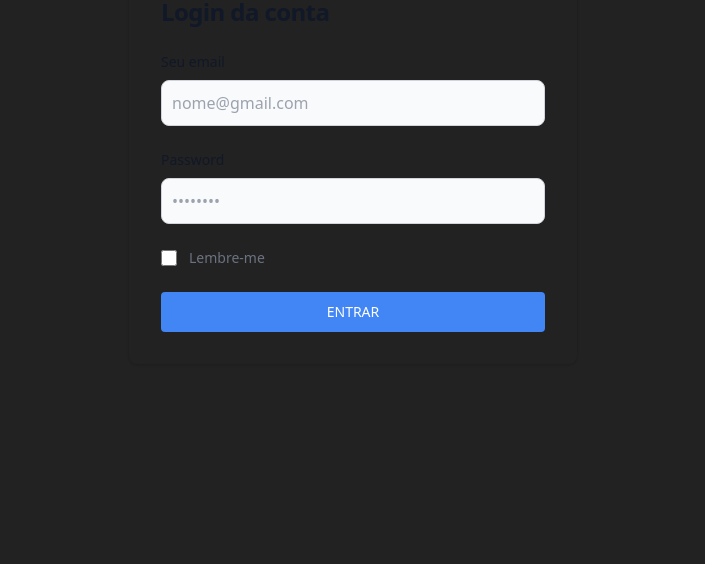
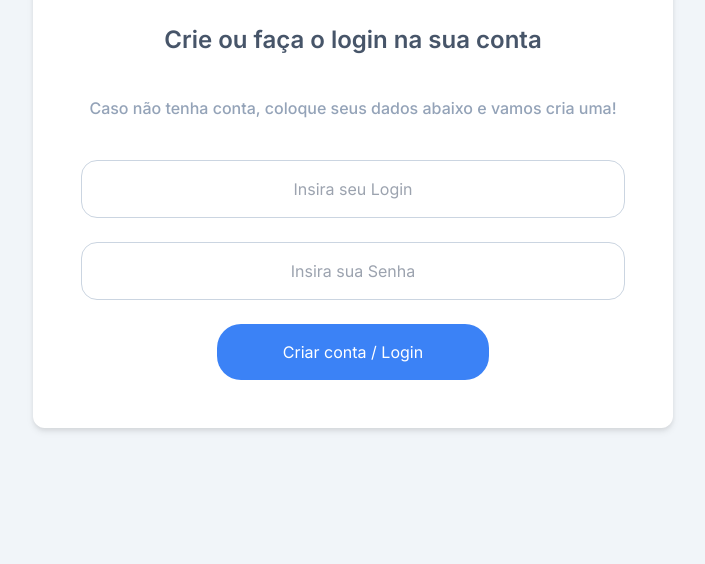
Before and after one commit to Drei08/frontend-guessnumber, a website built with Vite: page src/login.html in a window 1280 px wide. Shown: the part 236-800 px from the top of the page, without its empty margins (287-992 px from the left). Built offline with nearby package versions, Linux system fonts and the light colour scheme.

Commit message:
feat: update login.html

```diff
--- a/src/css/style.css
+++ b/src/css/style.css
@@ -8,22 +8,6 @@
 }
 
 body{
-    background: #222;
-    color: #fff;
-    padding: 2rem 27rem;
+  font-family: "Inter", sans-serif;
 
 }
-
-
-h1{
-    font-size: 3rem;
-}
-
-h2{
-    font-size: 1.25rem;
-}
-
-
-.toast__error{
-  background: rgb(248, 64, 64) !important;
-}
--- a/src/index.html
+++ b/src/index.html
@@ -15,10 +15,10 @@
     <link rel="stylesheet" type="text/css" href="https://cdn.jsdelivr.net/npm/toastify-js/src/toastify.min.css">
   </head>
   <body class="h-[100vh] min-h-screen flex flex-col items-center px-4 dark:bg-gray-222 text-white text-center mt-10">
-    <h1>Palavras Divinas</h1>
-    <h2 class="mt-7" id="versiculos"></h2>
+    <h1 class="bg-black">Palavras Divinas</h1>
+    <h2 class="mt-7 bg-black" id="versiculos"></h2>
     <button type="submit"
-      class="border border-white px-6 py-2 rounded-md hover:bg-white hover:text-gray-900 transition mt-10"
+      class="bg-black border border-white px-6 py-2 rounded-md hover:bg-white hover:text-gray-900 transition mt-10"
       onclick="fetchData()">Gerar</button>
   </body>
   <script type="text/javascript" src="https://cdn.jsdelivr.net/npm/toastify-js"></script>
--- /dev/null
+++ b/src/js/backup.js
@@ -0,0 +1,90 @@
+//LOGIN
+
+const login = async (login) => {
+
+  event.preventDefault();
+
+  const formData = new FormData(event.target);
+  const email = formData.get("email");
+  const password = formData.get("password");
+
+  localStorage.removeItem("user");
+
+  const bodyString = JSON.stringify({
+      email,
+      password,
+    })
+
+  const res = await fetch(`${import.meta.env.VITE_BACKEND_URL}/user/auth`, {
+    method: "POST",
+    headers: {
+      "content-type": "application/json",
+    },
+    body: bodyString,
+  });
+
+  const responseMessage = await res.json();
+  console.log(responseMessage);
+
+  if(res?.status === 200) {
+    Toastify({
+      text: responseMessage?.message ?? "Login com Sucesso!",
+      className: "info",
+    }).showToast();
+
+    setTimeout(() => {
+      localStorage.setItem("user", bodyString);
+      window.location.href = "/";
+    }, 1000);
+
+  }
+  else {
+    Toastify({
+      text: responseMessage?.message ?? "Dados Errados!",
+      className: "toast__error",
+    }).showToast();
+  }
+};
+
+window.login = login;
+
+
+
+
+//MAIN
+
+const tagVersiculos = document.getElementById("versiculos");
+console.log("META", import.meta.env);
+
+const fetchData = async () => {
+  console.log("META", import.meta.env);
+  const res = await fetch(`${import.meta.env.VITE_BACKEND_URL}/versiculos`);
+  const data = await res.json();
+
+  tagVersiculos.textContent = data.versiculos.texto;
+
+  console.log(data.versiculos.texto);
+};
+
+window.onload =  async () => {
+  if (!localStorage.getItem("user")) {
+    window.location.href = "/login.html";
+  }
+
+  const bodyString = localStorage.getItem("user");
+
+  const res = await fetch(`${import.meta.env.VITE_BACKEND_URL}/user/auth`, {
+    method: "POST",
+    headers: {
+      "content-type": "application/json",
+    },
+    body: bodyString,
+  });
+
+  if(res?.status !== 200) {
+    window.location.href = "/login";
+  }
+
+};
+
+window.fetchData = fetchData;
--- a/src/js/login.js
+++ b/src/js/login.js
@@ -1,47 +1,6 @@
-const login = async (login) => {
-
+const criarConta = (event) => {
   event.preventDefault();
-
-  const formData = new FormData(event.target);
-  const email = formData.get("email");
-  const password = formData.get("password");
-
-  localStorage.removeItem("user");
-
-  const bodyString = JSON.stringify({
-      email,
-      password,
-    })
-
-  const res = await fetch(`${import.meta.env.VITE_BACKEND_URL}/user/auth`, {
-    method: "POST",
-    headers: {
-      "content-type": "application/json",
-    },
-    body: bodyString,
-  });
-
-  const responseMessage = await res.json();
-  console.log(responseMessage);
-
-  if(res?.status === 200) {
-    Toastify({
-      text: responseMessage?.message ?? "Login com Sucesso!",
-      className: "info",
-    }).showToast();
-
-    setTimeout(() => {
-      localStorage.setItem("user", bodyString);
-      window.location.href = "/";
-    }, 1000);
-
-  }
-  else {
-    Toastify({
-      text: responseMessage?.message ?? "Dados Errados!",
-      className: "toast__error",
-    }).showToast();
-  }
+  window.location.href = "/";
 };
 
-window.login = login;
+window.criarConta = criarConta;
--- a/src/js/main.js
+++ /dev/null
@@ -1,35 +0,0 @@
-const tagVersiculos = document.getElementById("versiculos");
-console.log("META", import.meta.env);
-
-const fetchData = async () => {
-  console.log("META", import.meta.env);
-  const res = await fetch(`${import.meta.env.VITE_BACKEND_URL}/versiculos`);
-  const data = await res.json();
-
-  tagVersiculos.textContent = data.versiculos.texto;
-
-  console.log(data.versiculos.texto);
-};
-
-window.onload =  async () => {
-  if (!localStorage.getItem("user")) {
-    window.location.href = "/login.html";
-  }
-
-  const bodyString = localStorage.getItem("user");
-
-  const res = await fetch(`${import.meta.env.VITE_BACKEND_URL}/user/auth`, {
-    method: "POST",
-    headers: {
-      "content-type": "application/json",
-    },
-    body: bodyString,
-  });
-
-  if(res?.status !== 200) {
-    window.location.href = "/login";
-  }
-
-};
-
-window.fetchData = fetchData;
--- a/src/login.html
+++ b/src/login.html
@@ -8,89 +8,49 @@
     <link rel="preconnect" href="https://fonts.googleapis.com" />
     <link rel="preconnect" href="https://fonts.gstatic.com" crossorigin />
     <link
-      href="https://fonts.googleapis.com/css2?family=Outfit:wght@100..900&family=Poppins:ital,wght@0,100;0,200;0,300;0,400;0,500;0,600;0,700;0,800;0,900;1,100;1,200;1,300;1,400;1,500;1,600;1,700;1,800;1,900&display=swap"
-      rel="stylesheet"
-    />
-    <link
       rel="stylesheet"
       type="text/css"
       href="https://cdn.jsdelivr.net/npm/toastify-js/src/toastify.min.css"
     />
-    <link rel="stylesheet" type="text/css" href="https://cdn.jsdelivr.net/npm/toastify-js/src/toastify.min.css">
+    <link
+      href="https://fonts.googleapis.com/css2?family=Inter:ital,opsz,wght@0,14..32,100..900;1,14..32,100..900&family=Outfit:wght@100..900&family=Sora:wght@100..800&display=swap"
+      rel="stylesheet">
   </head>
-  <body class="min-h-screen flex items-center justify-center px-4">
-    <div
-      class="w-full min-w-md rounded-lg shadow dark:border sm:max-w-md xl:p-0 dark:bg-gray-800 dark:border-gray-700 "
-    >
-      <div class="p-6 space-y-4 md:space-y-6 sm:p-8">
-        <h1
-          class="text-xl font-bold leading-tight tracking-tight text-gray-900 md:text-2xl dark:text-white"
-        >
-          Login da conta
-        </h1>
-        <form class="space-y-4 md:space-y-6" action="#" onsubmit="login(event)">
-          <div>
-            <label
-              for="email"
-              class="block mb-2 text-sm font-medium text-gray-900 dark:text-white"
-              >Seu email</label
-            >
-            <input
-              type="email"
-              name="email"
-              id="email"
-              class="bg-gray-50 border border-gray-300 text-gray-900 rounded-lg focus:ring-primary-600 focus:border-primary-600 block w-full p-2.5 dark:bg-gray-700 dark:border-gray-600 dark:placeholder-gray-400 dark:text-white dark:focus:ring-blue-500 dark:focus:border-blue-500"
-              placeholder="nome@gmail.com"
-              required=""
-            />
-          </div>
-          <div>
-            <label
-              for="password"
-              class="block mb-2 text-sm font-medium text-gray-900 dark:text-white"
-              >Password</label
-            >
-            <input
-              type="password"
-              name="password"
-              id="password"
-              placeholder="••••••••"
-              class="bg-gray-50 border border-gray-300 text-gray-900 rounded-lg focus:ring-primary-600 focus:border-primary-600 block w-full p-2.5 dark:bg-gray-700 dark:border-gray-600 dark:placeholder-gray-400 dark:text-white dark:focus:ring-blue-500 dark:focus:border-blue-500"
-              required=""
-            />
-          </div>
-          <div class="flex items-center justify-between">
-            <div class="flex items-start">
-              <div class="flex items-center h-5">
-                <input
-                  id="remember"
-                  aria-describedby="remember"
-                  type="checkbox"
-                  class="w-4 h-4 border border-gray-300 rounded bg-gray-50 focus:ring-3 focus:ring-primary-300 dark:bg-gray-700 dark:border-gray-600 dark:focus:ring-primary-600 dark:ring-offset-gray-800"
-                  required=""
-                />
-              </div>
-              <div class="ml-3 text-sm">
-                <label for="remember" class="text-gray-500 dark:text-gray-300"
-                  >Lembre-me</label
-                >
-              </div>
-            </div>
-          </div>
+  <body class="bg-slate-100 min-h-screen w-screen flex">
+    <main class="bg-white w-[50vw] m-auto min-h-[500px] rounded-xl drop-shadow-md p-12 flex flex-col gap-10">
+      <h1 class="text-3xl font-bold text-slate-700 text-center">
+        Adivinhe o número
+      </h1>
+      <h2 class="text-2xl font-semibold text-slate-600 text-center">
+        Crie ou faça o login na sua conta
+      </h2>
+      <h3 class="text-base font-medium text-slate-400 text-center">
+        Caso não tenha conta, coloque seus dados abaixo e vamos cria uma!
+      </h3>
+
+      <form class="flex flex-col gap-6" onsubmit="criarConta(event)">
+        <input
+        class="p-4 border border-slate-300 rounded-2xl text-center"
+        placeholder="Insira seu Login"
+        type="text">
+        <input
+        class="p-4 border border-slate-300 rounded-2xl text-center"
+        placeholder="Insira sua Senha"
+        type="password">
+
+        <div class="flex justify-center">
           <button
-            type="submit"
-            class="w-full text-white bg-[#4285F4] hover:bg-[#357AE8] font-medium rounded text-sm px-5 py-2.5 text-center"
-          >
-            ENTRAR
+          class="bg-blue-500 text-white rounded-3xl p-4 w-1/2"
+          type="submit">
+          Criar conta / Login
           </button>
-        </form>
-      </div>
-    </div>
+        </div>
+      </form>
+    </main>
     <script
       type="text/javascript"
       src="https://cdn.jsdelivr.net/npm/toastify-js"
     ></script>
-    <script type="text/javascript" src="https://cdn.jsdelivr.net/npm/toastify-js"></script>
     <script type="module" src="./js/login.js"></script>
   </body>
 </html>
```
